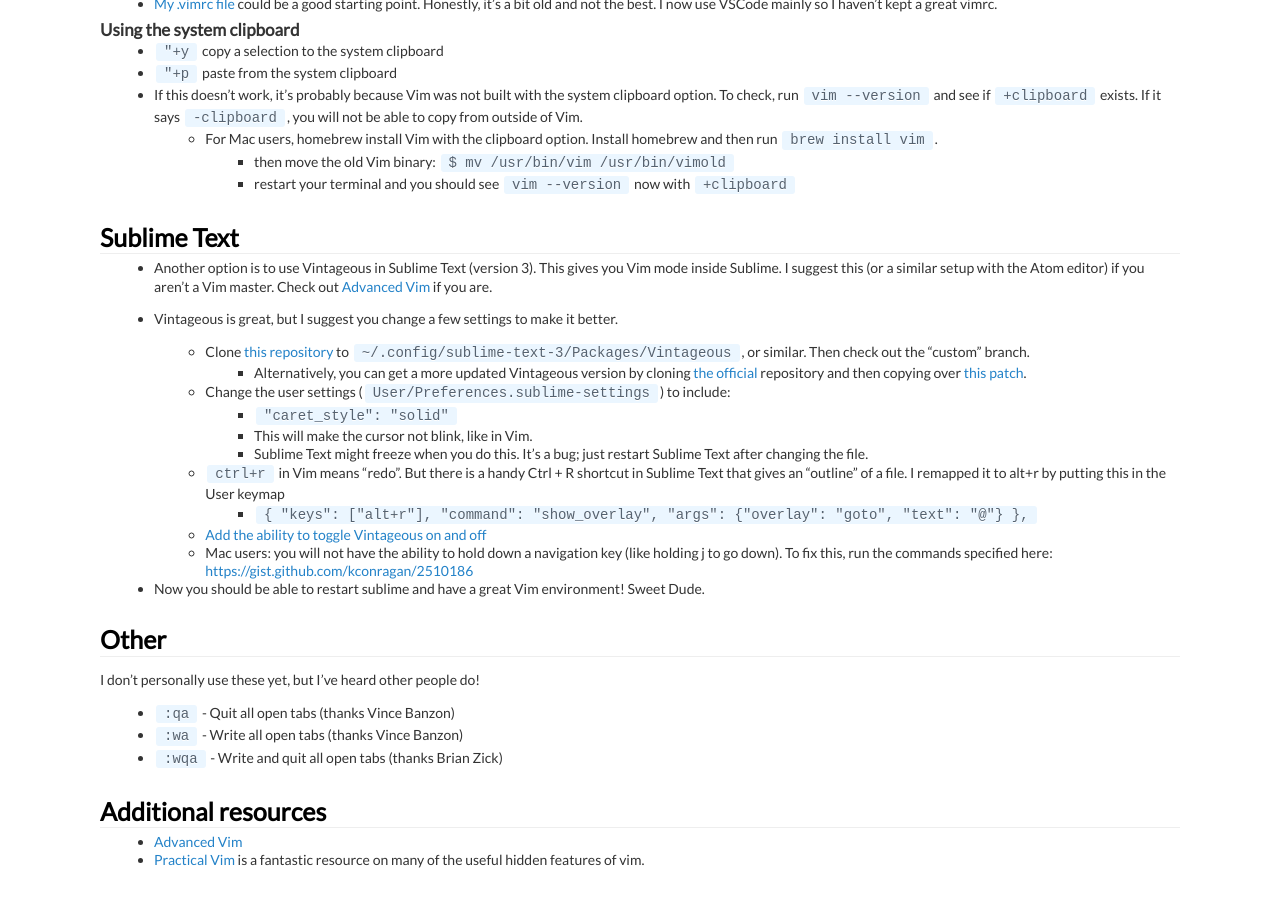
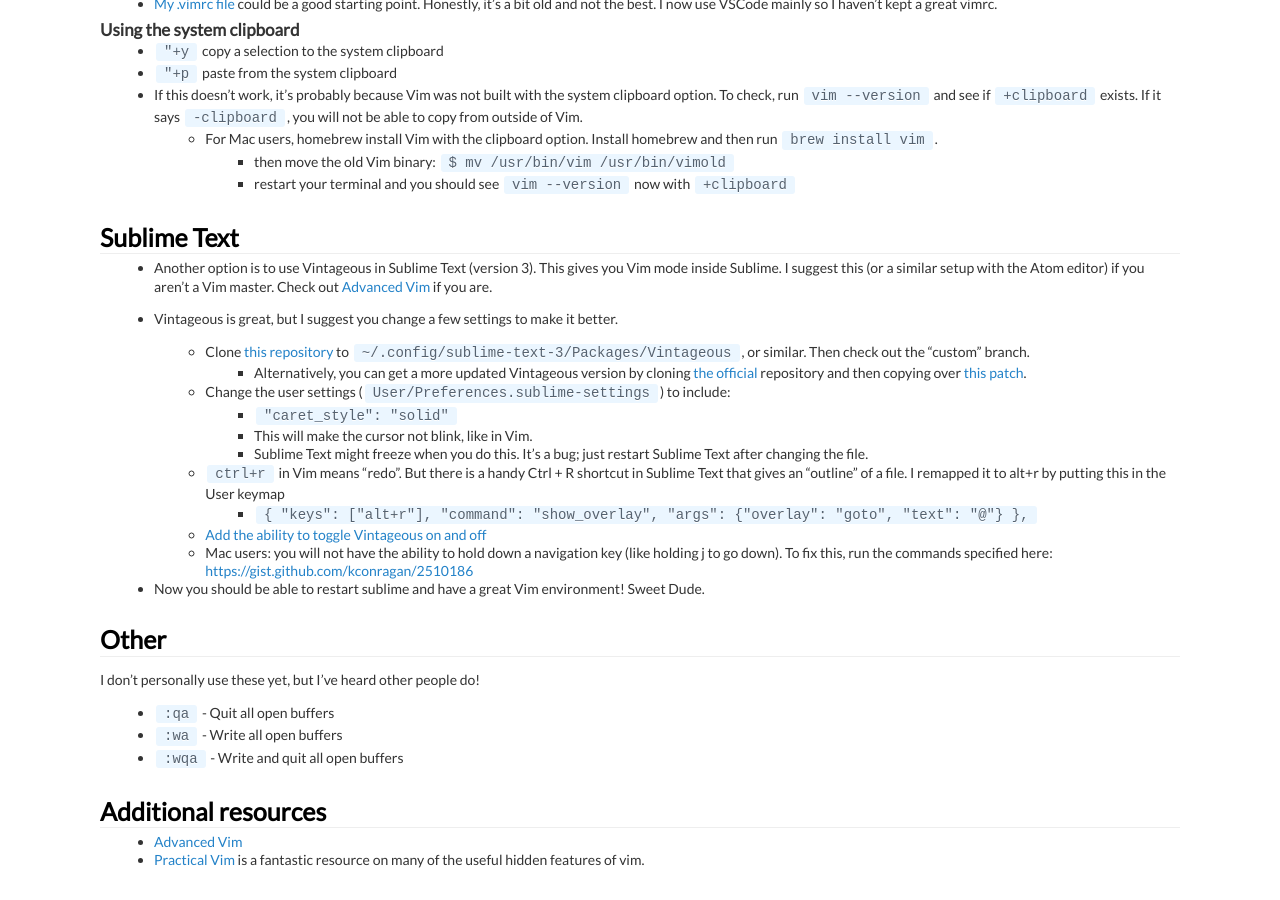
Before and after one commit to theicfire/vimsheet, a Jekyll site: the page built from index.md, in a window 1280 px wide and 900 px high, scrolled down 3098 px. Built offline with Jekyll 4.4.1, drawn with Linux system fonts in a browser that asks for light colours.

Commit message:
Fix tabs -> buffers

```diff
--- a/index.md
+++ b/index.md
@@ -201,9 +201,9 @@
 
 I don’t personally use these yet, but I’ve heard other people do!
 
-- `:qa` - Quit all open tabs (thanks Vince Banzon)
-- `:wa` - Write all open tabs (thanks Vince Banzon)
-- `:wqa` - Write and quit all open tabs (thanks Brian Zick)
+- `:qa` - Quit all open buffers
+- `:wa` - Write all open buffers
+- `:wqa` - Write and quit all open buffers
 
 ## Additional resources
 
```
